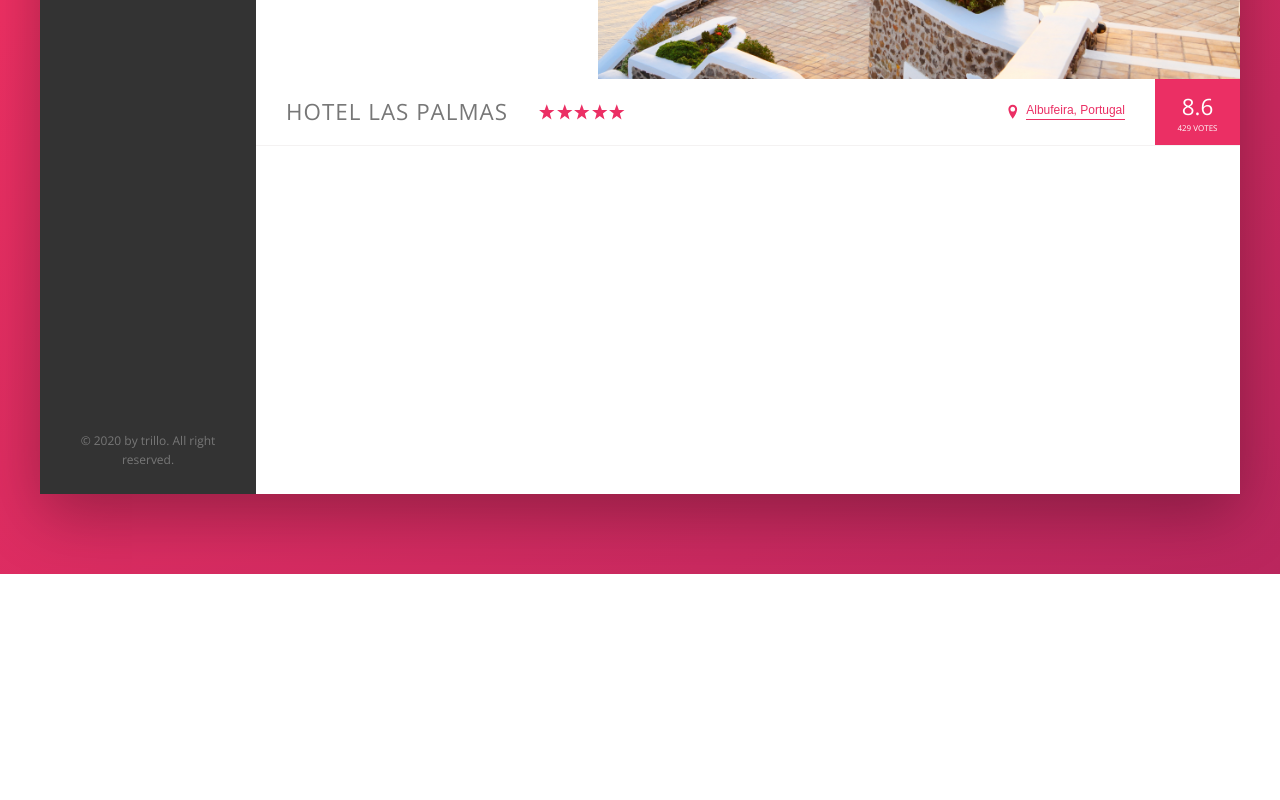
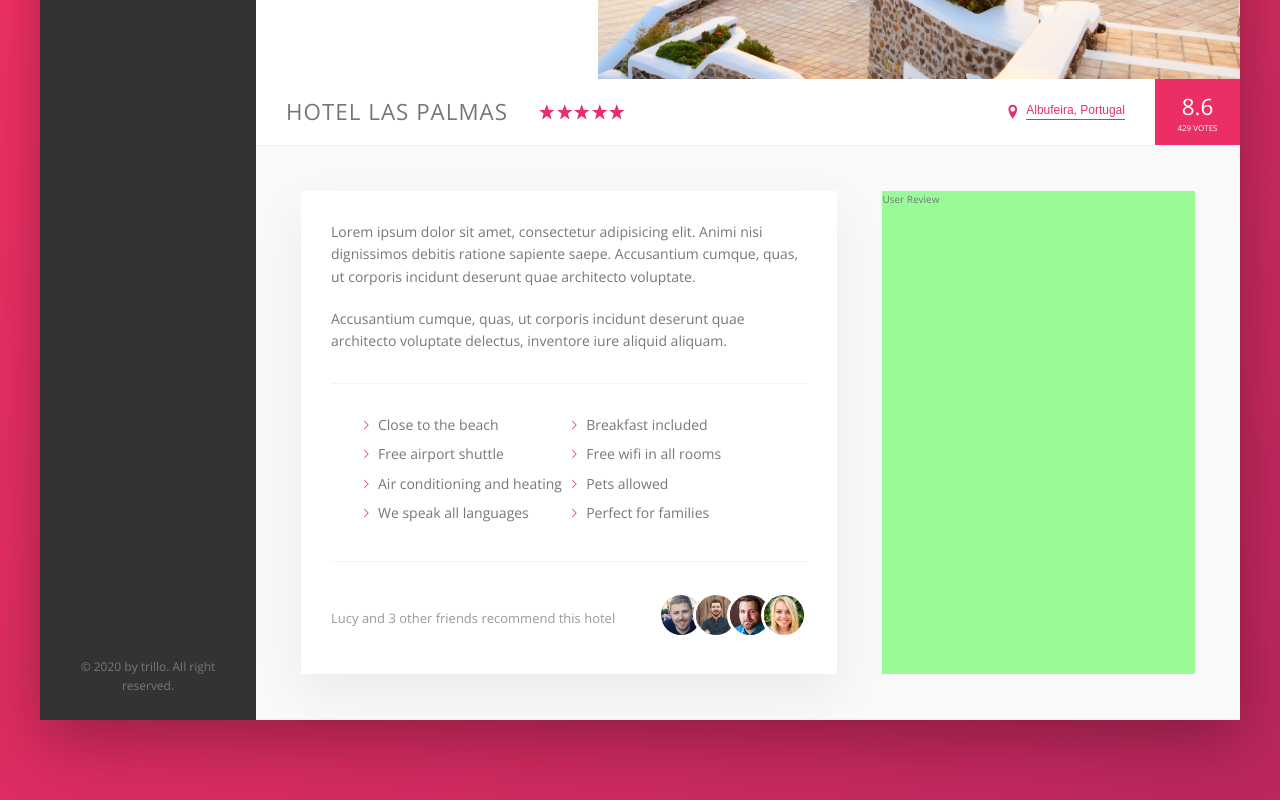
Before and after one commit to lilankaabey/Trillo, a website: page src/index.html in a window 1280 px wide. Shown: the part 456-1256 px from the top of the page. Before the commit the page ends 1030 px from the top, so only its background shows below. Drawn offline with nearby package versions, Linux system fonts and the light colour scheme.

Commit message:
build the description section

```diff
--- a/src/index.html
+++ b/src/index.html
@@ -43,6 +43,7 @@
                     </div>
                 </nav>
             </header>
+
             <div class="content">
                 <nav class="sidebar">
                     <ul class="side-nav">
@@ -136,6 +137,42 @@
                             <div class="overview__rating-count">429 votes</div>
                         </div>
                     </div>
+
+                    <div class="detail">
+                        <div class="description">
+                            <p class="paragraph">
+                                Lorem ipsum dolor sit amet, consectetur adipisicing elit. Animi nisi dignissimos debitis ratione sapiente saepe. Accusantium cumque, quas, ut corporis incidunt deserunt quae architecto voluptate.
+                            </p>
+                            <p class="paragraph">
+                                Accusantium cumque, quas, ut corporis incidunt deserunt quae architecto voluptate delectus, inventore iure aliquid aliquam.
+                            </p>
+                            <ul class="list">
+                                <li class="list__item">Close to the beach</li>
+                                <li class="list__item">Breakfast included</li>
+                                <li class="list__item">Free airport shuttle</li>
+                                <li class="list__item">Free wifi in all rooms</li>
+                                <li class="list__item">Air conditioning and heating</li>
+                                <li class="list__item">Pets allowed</li>
+                                <li class="list__item">We speak all languages</li>
+                                <li class="list__item">Perfect for families</li>
+                            </ul>
+                            <div class="recommend">
+                                <p class="recommend__count">
+                                    Lucy and 3 other friends recommend this hotel
+                                </p>
+                                <div class="recommend__friends">
+                                    <img src="img/user-3.jpg" alt="Friend 1" class="recommend__photo">
+                                    <img src="img/user-4.jpg" alt="Friend 2" class="recommend__photo">
+                                    <img src="img/user-5.jpg" alt="Friend 3" class="recommend__photo">
+                                    <img src="img/user-6.jpg" alt="Friend 4" class="recommend__photo">
+                                </div>
+                            </div>
+                        </div>
+
+                        <div class="user-reviews">
+                            User Review
+                        </div>
+                    </div>
                 </main>
             </div>
         </div>
--- a/src/sass/_base.scss
+++ b/src/sass/_base.scss
@@ -14,6 +14,9 @@
    --color-grey-dark-3: #999;
 
    --shadow-dark: 0 2rem 6rem rgba(0,0,0,.3);
+   --shadow-light: 0 2rem 5rem rgba(0,0,0,.06);
+
+   --line: 1px solid var(--color-grey-light-2);
 }
 
 * {
--- a/src/sass/_component.scss
+++ b/src/sass/_component.scss
@@ -202,7 +202,7 @@
 .overview {
    display: flex;
    align-items: center;
-   border-bottom: 1px solid var(--color-grey-light-2);
+   border-bottom: var(--line);
 
    &__heading {
       font-size: 2.24rem;
@@ -300,3 +300,77 @@
       box-shadow: none;
    }
 }
+
+
+// PARAGRAPH
+
+.paragraph:not(:last-of-type) {
+   margin-bottom: 2rem;
+}
+
+// LIST
+
+.list {
+   list-style: none;
+   margin: 3rem 0;
+   padding: 3rem;
+   border-top: var(--line);
+   border-bottom: var(--line);
+
+   display: flex;
+   flex-wrap: wrap;
+
+   &__item {
+      flex: 0 0 50%;
+      margin-bottom: .7rem;
+   }
+
+   &__item::before {
+      content: "";
+      display: inline-block;
+      height: 1rem;
+      width: 1rem;
+      margin-right: .7rem;
+
+      // Older browsers
+      // background-image: url(../img/chevron-thin-right.svg);
+      // background-size: cover;
+
+      // Newer browsers - masks
+      background-color: var(--color-primary);
+      -webkit-mask-image: url(../img/chevron-thin-right.svg);
+      -webkit-mask-size: cover;
+      mask-image: url(../img/chevron-thin-right.svg);
+      mask-size: cover;
+   }
+}
+
+// RECOMMEND
+
+.recommend {
+   font-size: 1.3rem;
+   color: var(--color-grey-dark-3);
+
+   display: flex;
+   align-items: center;
+
+   &__count {
+      margin-right: auto;
+   }
+
+   &__friends {
+
+   }
+
+   &__photo {
+      box-sizing: content-box;
+      height: 4rem;
+      width: 4rem;
+      border-radius: 50%;
+      border: 3px solid #fff;
+
+      &:not(:last-child) {
+         margin-right: -1.5rem;
+      }
+   }
+}
--- a/src/sass/_layout.scss
+++ b/src/sass/_layout.scss
@@ -15,7 +15,7 @@
    font-size: 1.4rem;
    height: 7rem;
    background-color: #fff;
-   border-bottom: 1px solid var(--color-grey-light-2);
+   border-bottom: var(--line);
 
    display: flex;
    justify-content: space-between;
@@ -33,9 +33,26 @@
 
 .hotel-view {
    background-color: #fff;
-
-   // TEST
-   height: 80rem;
-
    flex: 1;
 }
+
+.detail {
+   display: flex;
+   padding: 4.5rem;
+   background-color: var(--color-grey-light-1);
+   border-bottom: var(--line);
+}
+
+.description {
+   font-size: 1.4rem;
+   background-color: #fff;
+   box-shadow: var(--shadow-light);
+   padding: 3rem;
+   flex: 0 0 60%;
+   margin-right: 4.5rem;
+}
+
+.user-reviews {
+   background-color: palegreen;
+   flex: 1;
+}
```
Also changed, not shown: src/css/style.css.
